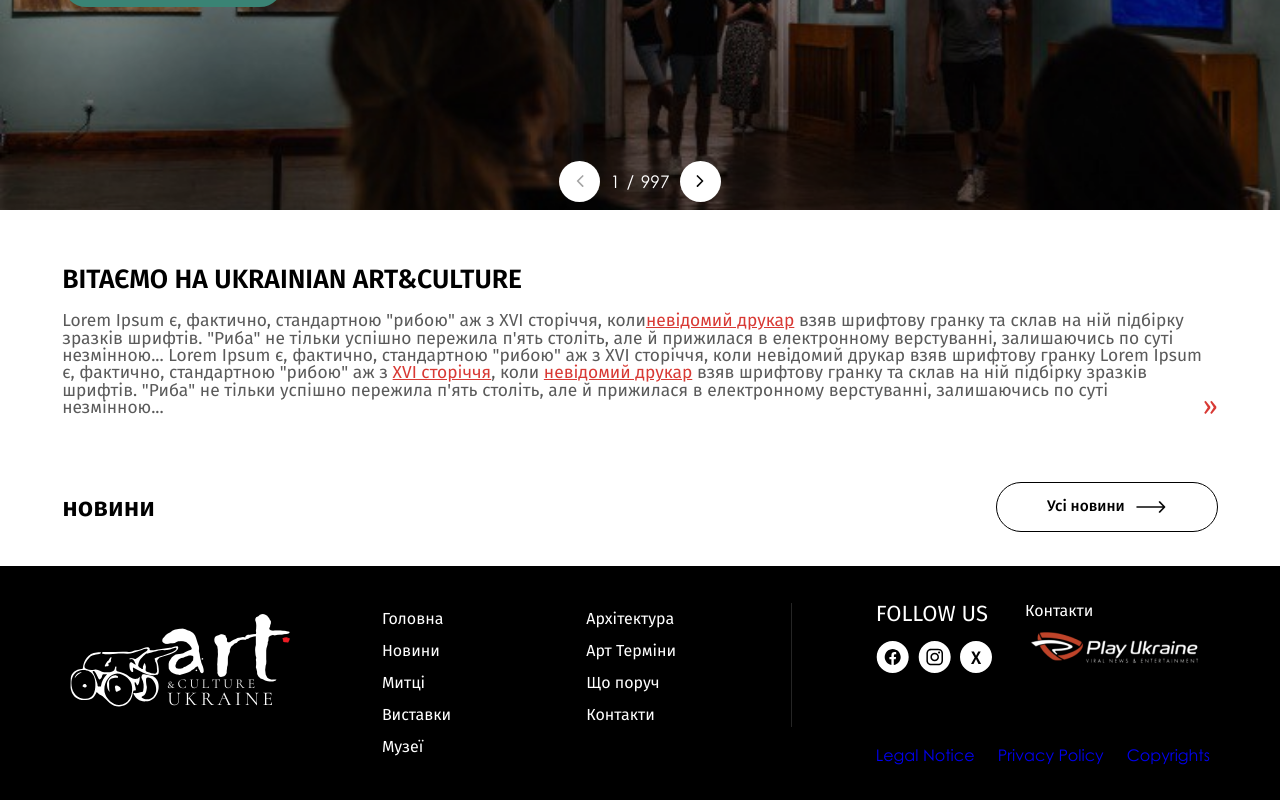
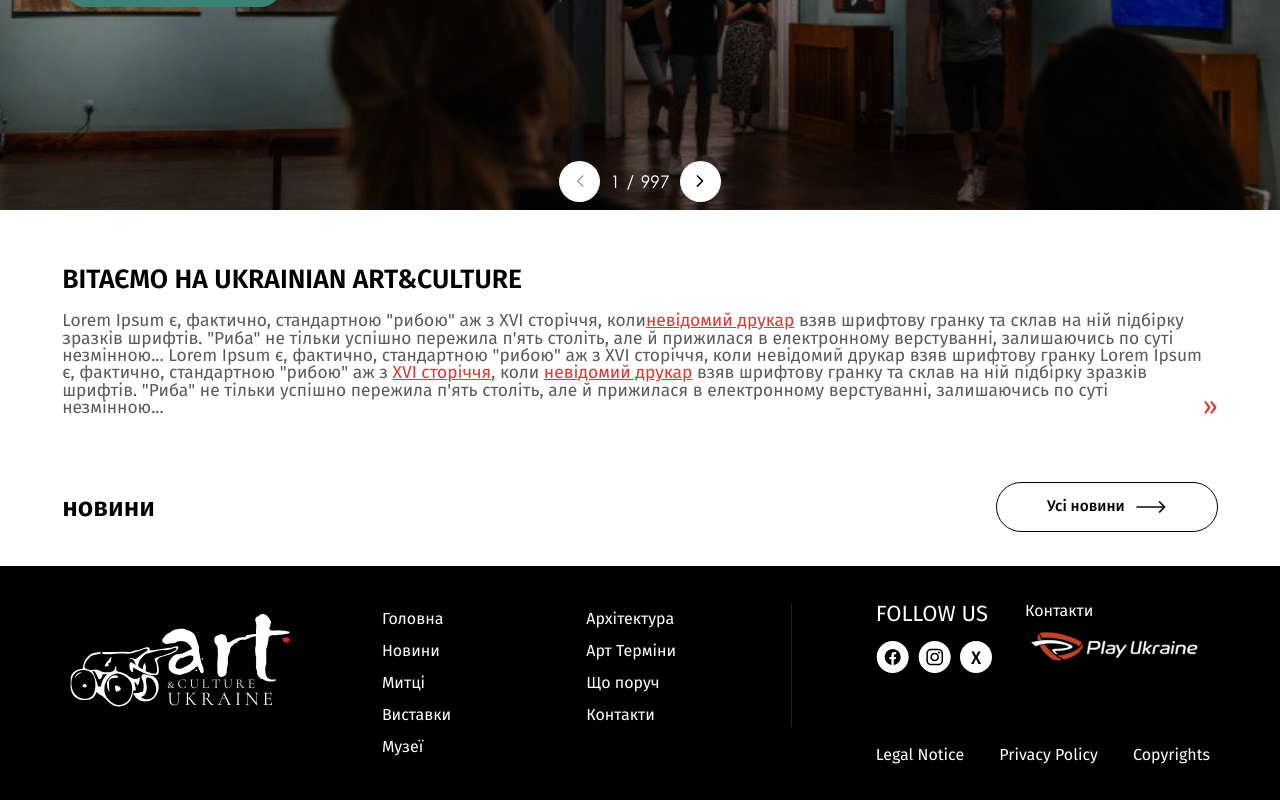
Before and after one commit to kant2002/Art-Culture, a React (Vite) app: page / in a window 1280 px wide. Shown: the part 476-1276 px from the top of the page. Built offline with nearby package versions, Linux system fonts and the light colour scheme; no server answers.

Commit message:
footer в статике 1440

```diff
--- a/src/styles/layout/Footer.module.scss
+++ b/src/styles/layout/Footer.module.scss
@@ -1074,14 +1074,22 @@
 	// стили для нижней части правого блока
 	display: flex;
 	justify-content: space-between;
+	font-family: 'Fira Sans', sans-serif;
+	font-size: 16px;
+	color: white;
+	text-decoration: none;
 }
 
 .footerLegalWrapper {
 	// стили для обёртки блока юридической информации
 }
 
-.footerLegalLink {
+.footerLegalLink, .footerPolicyLink, .footerCopyrightLink {
 	// стили для ссылки на юридическую информацию
+	font-family: 'Fira Sans', sans-serif;
+	font-size: 16px;
+	color: white;
+	text-decoration: none;
 }
 
 .footerLegalLinkText {
```
Also changed, not shown: public/logoHeader/footerPlayUkraine.png.
